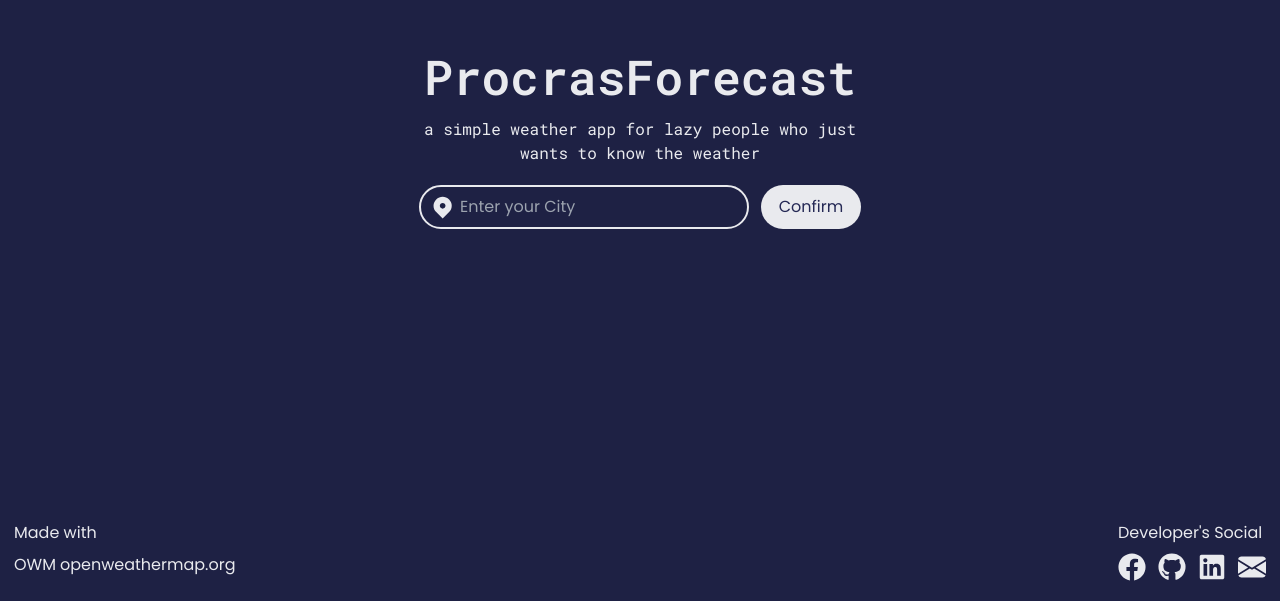
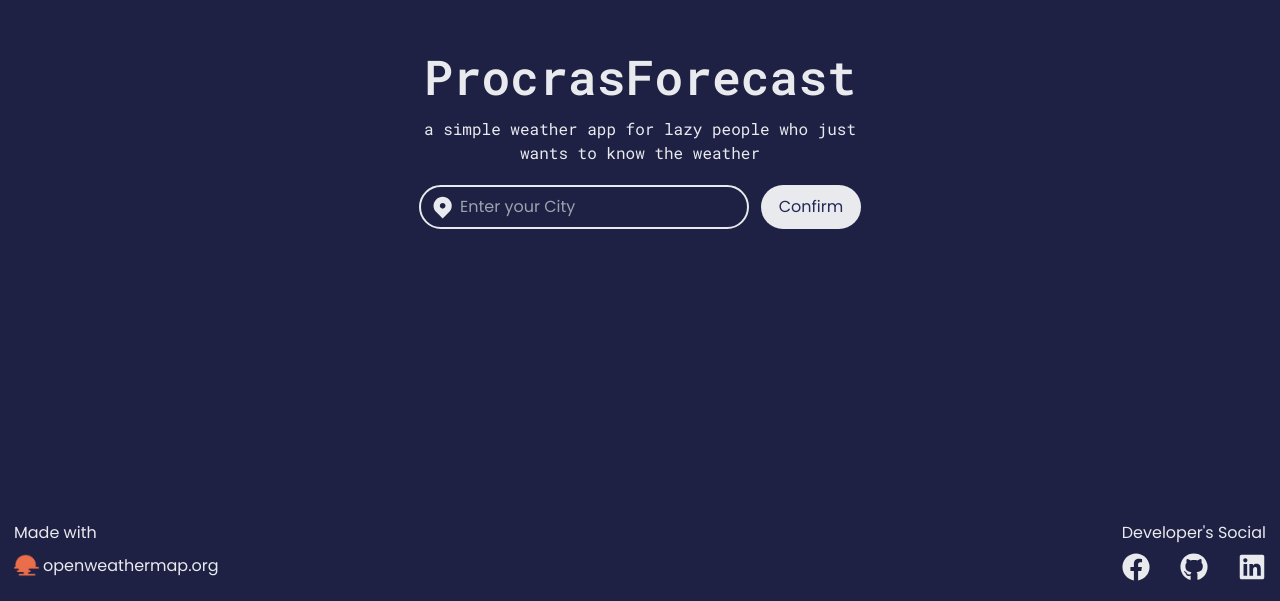
Before and after one commit to AlexisAubreyBrusola/procras-forecast, a React (Vite) app: page / in a window 1280 px wide. Shown: the part 199-800 px from the top of the page. Built offline with nearby package versions, Linux system fonts and the light colour scheme.

Commit message:
Added openweathermap logo in the footer

```diff
--- a/src/components/Footer.jsx
+++ b/src/components/Footer.jsx
@@ -9,9 +9,16 @@ const Footer = () => {
       <nav className="flex flex-col space-x justify-between px-3.5 py-5 gap-y-5 tablet:flex-row">
         <div className="flex flex-col gap-y-2">
           <span className="text-base">Made with</span>
-          <a href="" className="hover:text-hoverColor">
-            <div className="flex gap-x-1">
-              <div>OWM</div>
+          <a
+            href="https://openweathermap.org/"
+            className="hover:text-hoverColor"
+          >
+            <div className="flex gap-x-1 items-center">
+              <img
+                src="/openweathermap-logo.png"
+                alt="openweathermap-logo"
+                className="h-[25px] w-[25px]"
+              />
               <span>openweathermap.org</span>
             </div>
           </a>
@@ -20,24 +27,19 @@ const Footer = () => {
         <div className="flex flex-col gap-y-2">
           <span className="text-base">{"Developer's Social"}</span>
           <div className="flex gap-x-3 tablet:justify-between">
-            <a href="">
+            <a href="https://www.facebook.com/alexisaubrey.brusola">
               <div>
                 <FaFacebook className="text-[28px] hover:text-hoverColor" />
               </div>
             </a>
-            <a href="">
+            <a href="https://github.com/AlexisAubreyBrusola">
               <div>
                 <FaGithub className="text-[28px] hover:text-hoverColor" />
               </div>
             </a>
-            <a href="">
+            <a href="https://www.linkedin.com/in/alexis-aubrey-brusola-8b3135266/">
               <div>
                 <FaLinkedin className="text-[28px] hover:text-hoverColor" />
-              </div>
-            </a>
-            <a href="">
-              <div>
-                <BsEnvelopeFill className="text-[28px] hover:text-hoverColor" />
               </div>
             </a>
           </div>
```
Also changed, not shown: public/openweathermap-logo.png (added).
